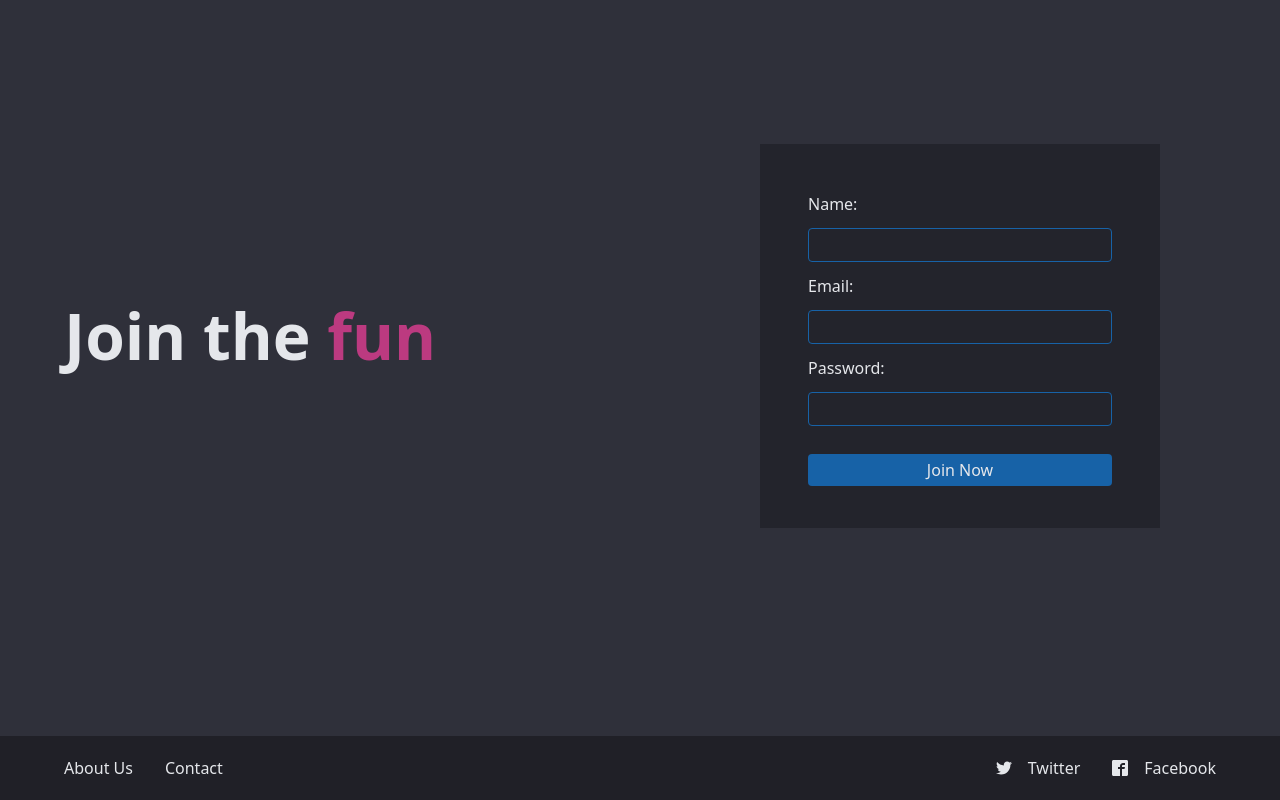
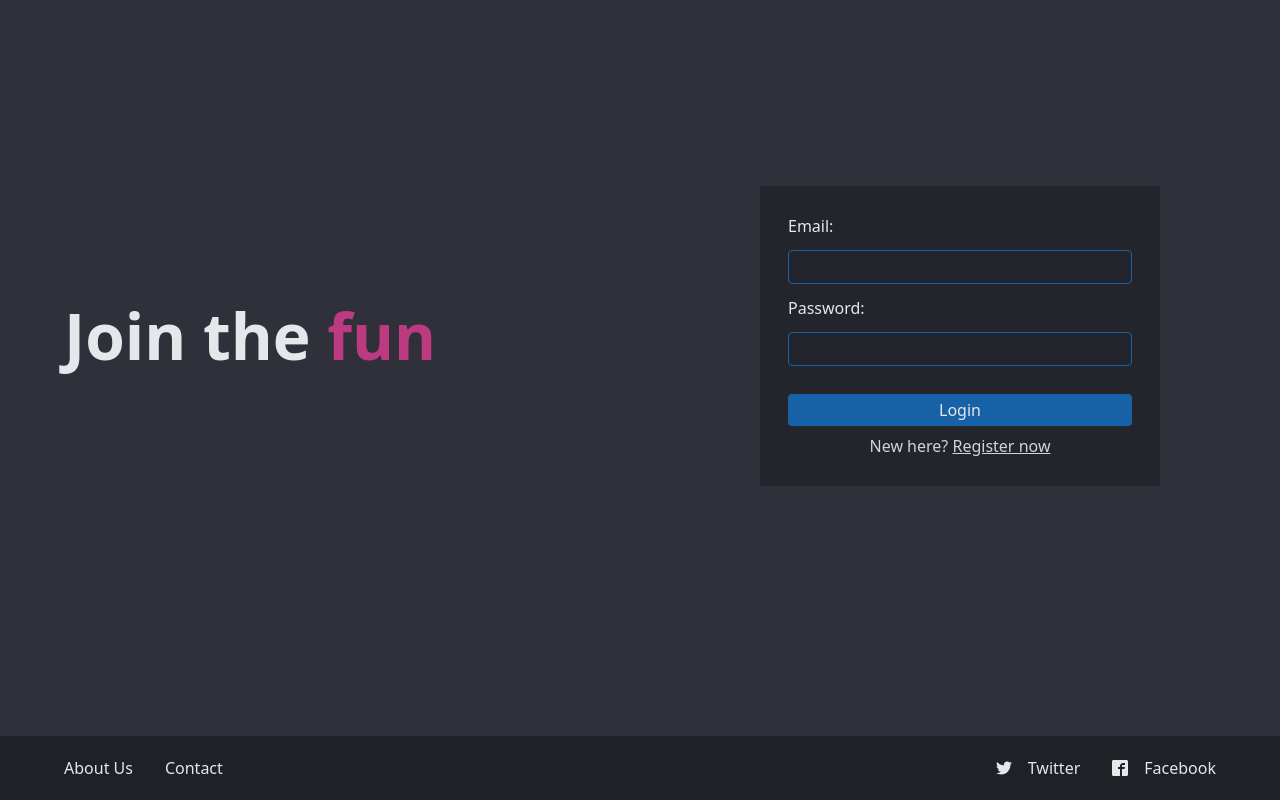
Before and after one commit to ksowah/PLAY-MUSIC, a Next.js app: page / in a window 1280 px wide. Shown: the part 1664-2464 px from the top of the page. Built offline with nearby package versions, Linux system fonts and the light colour scheme; no server answers.

Commit message:
some changes

```diff
--- a/components/SectionThree.tsx
+++ b/components/SectionThree.tsx
@@ -7,6 +7,7 @@ import axios from "../utils/axios"
 
 const SectionThree = () => {
 
+  const [newUser, setNewUser] = useState(false)
   const [name, setName] = useState("")
   const [email, setEmail] = useState("")
   const [password, setPassword] = useState("")
@@ -84,23 +85,6 @@ const SectionThree = () => {
   }
 
 
-  const logOut = async () => {
-    try {
-        await axios({
-        url: "logout",
-        method: "GET",
-      })
-
-      setToken("")
-      setSession(null)
-      localStorage.setItem("session", "inactive")
-
-    } catch (error) {
-      console.log(error)
-
-    }
-  }
-
   // generate a refreshd token
   const refreshToken = async () => {
     try {
@@ -134,11 +118,13 @@ useEffect(() => {
 
       <div className="flex-1 flex items-center justify-center">
 
-        <form className="h-[24rem] w-[25rem] bg-black-rgba p-12" onSubmit={Register}>
+        <form className="w-[25rem] bg-black-rgba p-7" onSubmit={(e) => newUser? Register(e) : Login(e)}>
+          {newUser && (
             <label htmlFor="name" className="flex flex-col">
               Name:
               <input type="text" className="my-3 rounded bg-transparent py-1 px-4 border outline-none border-[#1762A7]" onChange={(e) => setName(e.target.value)}/>
             </label>
+          )}
 
             <label htmlFor="email" className="flex flex-col">
               Email:
@@ -150,7 +136,14 @@ useEffect(() => {
               <input type="password" className="my-3 rounded bg-transparent py-1 px-4 border outline-none border-[#1762A7]" onChange={(e) => setPassword(e.target.value)}/>
             </label>
 
-            <button className="bg-[#1762A7] py-1 rounded w-full mt-4" onClick={Register}>Join Now</button>
+            <button className="bg-[#1762A7] py-1 rounded w-full mt-4" onClick={(e) => newUser? Register(e) : Login(e)}>{newUser ? "Sign up": "Login"}</button>
+            {
+              newUser ? (
+                <p className="text-center text-gray-300 mt-2">Already have an account? <span onClick={() => setNewUser(false)} className="underline cursor-pointer hover:text-[#7ca6ce]" >Login here</span></p>
+              ) : (
+                <p className="text-center text-gray-300 mt-2">New here? <span onClick={() => setNewUser(true)} className="underline cursor-pointer hover:text-[#7ca6ce]" >Register now</span></p>
+              )
+            }
         </form>
 
       </div>
```
